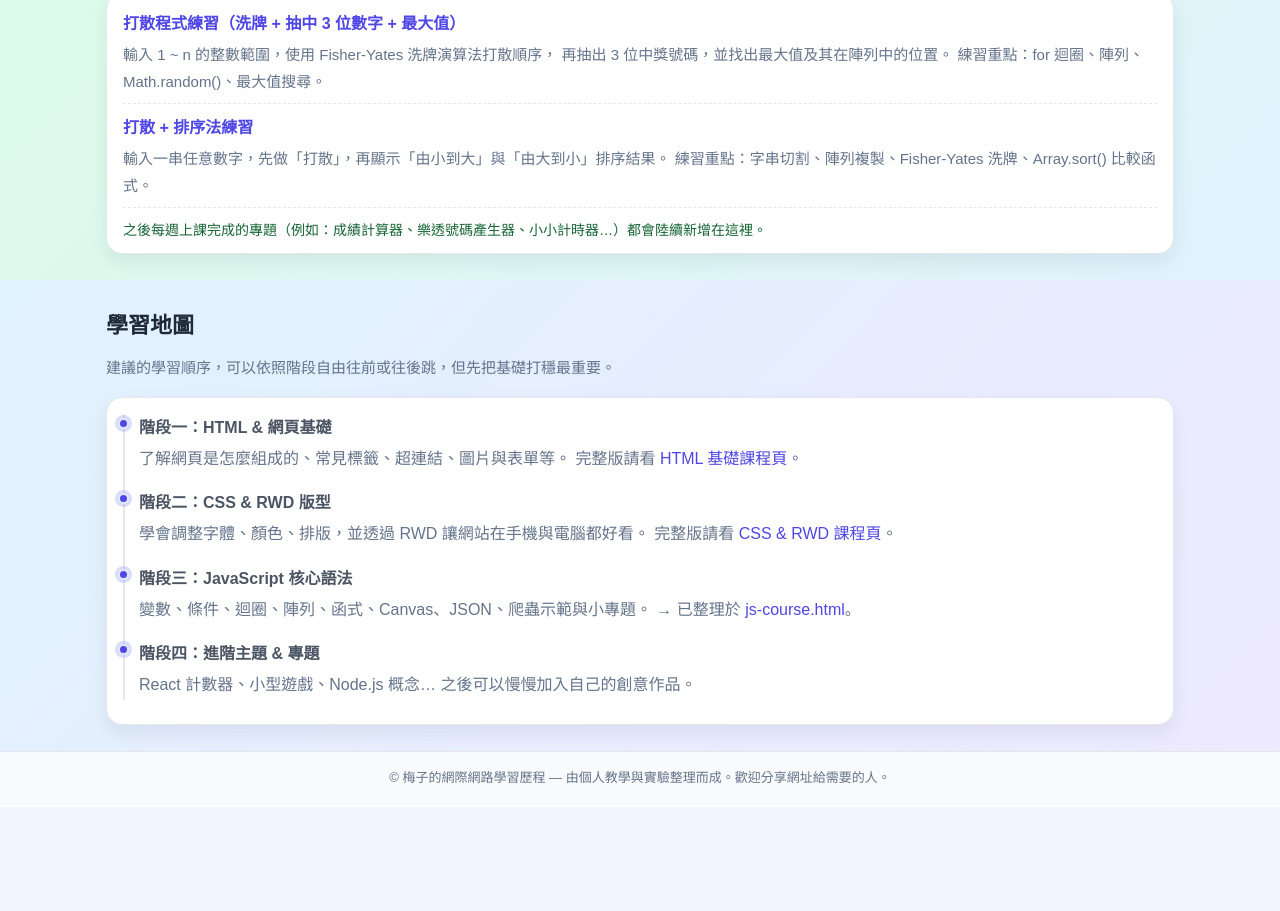
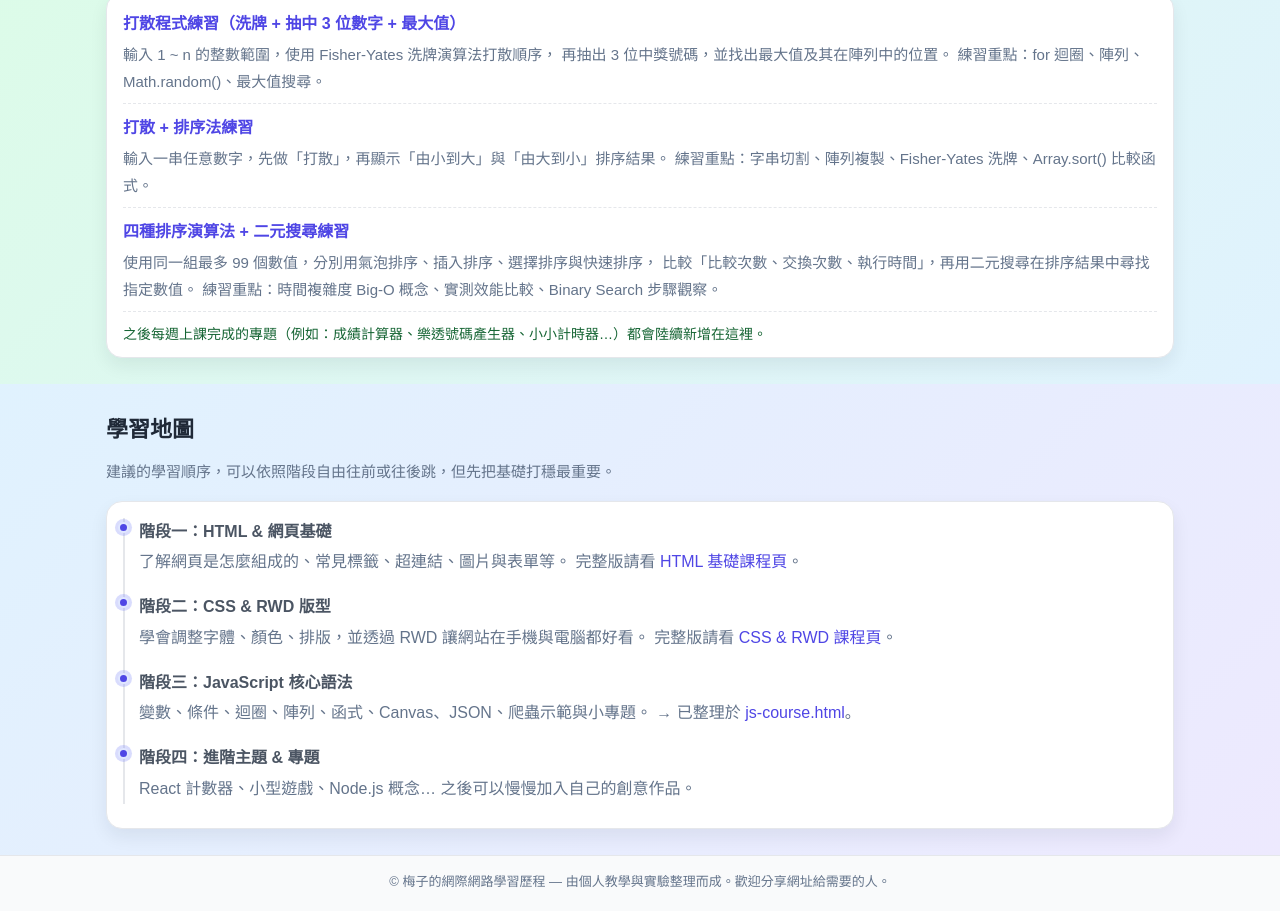
Before and after one commit to s3311431020/.github.io, a plain HTML site: page index.html in a window 1280 px wide. Shown: the part 699-1610 px from the top of the page. Before the commit the page ends 1506 px from the top, so only its background shows below. Drawn offline with Linux system fonts and the light colour scheme.

Commit message:
Add files via upload

```diff
--- a/index.html
+++ b/index.html
@@ -486,7 +486,18 @@
             </div>
           </li>
 
-          <li class="practice-coming">
+
+          <li class="practice-item">
+            <div class="practice-name">
+              <a href="sort-homework.html">四種排序演算法 + 二元搜尋練習</a>
+            </div>
+            <div class="practice-text">
+              使用同一組最多 99 個數值，分別用氣泡排序、插入排序、選擇排序與快速排序，
+              比較「比較次數、交換次數、執行時間」，再用二元搜尋在排序結果中尋找指定數值。
+              練習重點：時間複雜度 Big-O 概念、實測效能比較、Binary Search 步驟觀察。
+            </div>
+          </li>
+<li class="practice-coming">
             之後每週上課完成的專題（例如：成績計算器、樂透號碼產生器、小小計時器…）都會陸續新增在這裡。
           </li>
         </ul>
```
